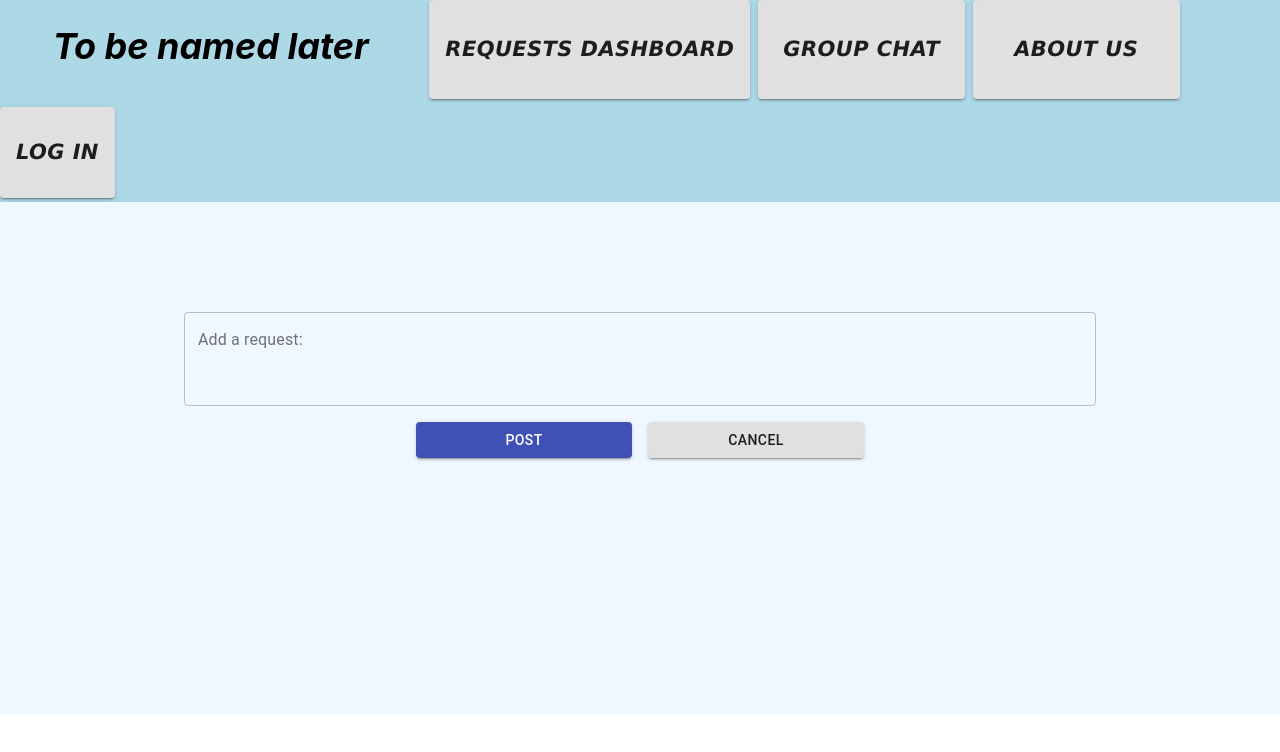
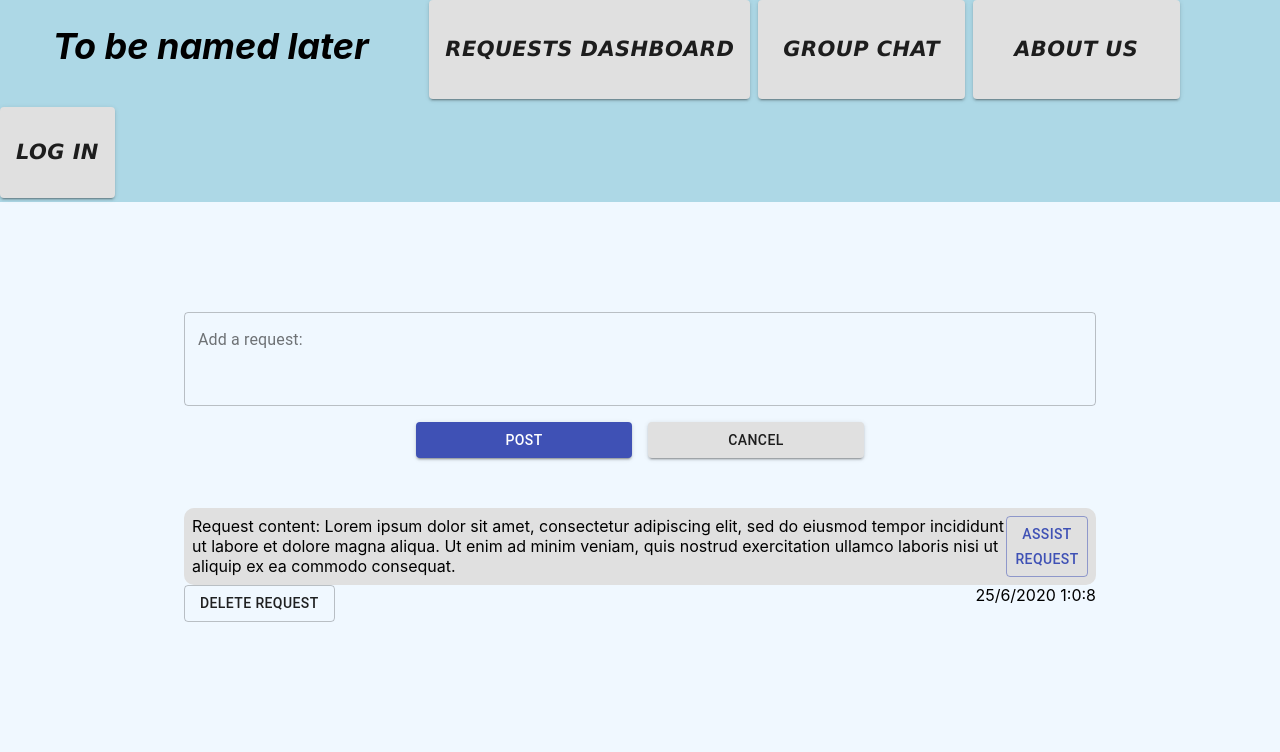
Before and after one commit to AlexsGan/PandemicVolunteers, a React (Create React App) app: page /Requests in a window 1280 px wide. Shown: the top 752 px of the page. Built offline with nearby package versions, Linux system fonts and the light colour scheme.

Commit message:
added display username in group chat

```diff
--- a/src/components/GroupChat/index.js
+++ b/src/components/GroupChat/index.js
@@ -53,8 +53,19 @@ class GroupChat extends React.Component {
 
   createTasks(item) { // output message
     return <Box>
+      <br />
+      <br />
+      <Grid container spacing={1}>
+        <Grid item xs={2}>
           <Box
-        className="posted-chats"
+            bgcolor="grey.300"
+            borderRadius={20}
+          >
+            <b>Username</b>
+          </Box>
+        </Grid>
+        <Grid item xs={8}>
+          <Box
             component="span"
             display="flex"
             bgcolor="grey.300"
@@ -70,10 +81,12 @@ class GroupChat extends React.Component {
             Delete msg
         </Button>
           <Box
-        style={{float: "right"}}
+            style={{ float: "right" }}
           >
             {item.date}
           </Box>
+        </Grid>
+      </Grid>
     </Box>
   }
 
@@ -158,11 +171,10 @@ class GroupChat extends React.Component {
                 </Button>
                   </Grid>
                 </Grid>
-
-                <Container className="message-entry" maxWidth="sm">
+              </Container>
+              <Container className="message-entry" maxWidth="md">
                 {/* output new message */}
                 {this.state.messageList.map(this.createTasks)}
-
                 {/* the Box below is hardcoded: will be removed when back-end is implemented */}
                 {/* <Box
                     className="posted-chats"
@@ -180,7 +192,7 @@ class GroupChat extends React.Component {
                   </Box> */}
               </Container>
 
-              </Container>
+
             </Container>
           </Grid>
 
--- a/src/components/GroupChat/styles.css
+++ b/src/components/GroupChat/styles.css
@@ -9,8 +9,6 @@
 
 .posted-chats {
     display: 'flex';
-    margin-top: 50px;
-    margin-bottom: 0px;
 }
 
 .message-time {
--- a/src/components/Requests/index.js
+++ b/src/components/Requests/index.js
@@ -20,6 +20,7 @@ class Requests extends React.Component {
       // province: '',
       messageList: [],
       redirect: false,
+      firstTime: true,
     }
 
     this.clearData = this.clearData.bind(this)
@@ -106,7 +107,62 @@ class Requests extends React.Component {
     });
   }
 
-  onSubmit(e) {
+  hardCodedExample() {
+    if (this.state.firstTime) {
+      this.state.firstTime = false;
+
+      this.state.hardCodedMsg = ' Request content: Lorem ipsum dolor sit amet, consectetur adipiscing elit, sed do eiusmod tempor incididunt ut labore et dolore magna aliqua. Ut enim ad minim veniam, quis nostrud exercitation ullamco laboris nisi ut aliquip ex ea commodo consequat.'
+      var date = new Date().getDate(); //Current Date
+      var month = new Date().getMonth() + 1; //Current Month
+      var year = new Date().getFullYear(); //Current Year
+      var hours = new Date().getHours(); //Current Hours
+      var min = new Date().getMinutes(); //Current Minutes
+      var sec = new Date().getSeconds(); //Current Seconds
+
+      var newRequest = {
+        text: this.state.hardCodedMsg,
+        key: Date.now(),
+        date: date + '/' + month + '/' + year + ' ' + hours + ':' + min + ':' + sec,
+      };
+      this.state.messageList = [newRequest]
+      // this.setState({
+      //   messageList: [newRequest, ...this.state.messageList],
+      // });
+      return <Box>
+        <Box
+          className="posted-chats"
+          component="span"
+          display="flex"
+          bgcolor="grey.300"
+          borderRadius={10}
+          p={1}
+        >
+          {newRequest.text}{""}
+          <Button
+            variant="outlined"
+            onClick={() => this.assistRequest(newRequest.key)}
+            color="primary"
+          >
+            Assist Request
+        </Button>
+        </Box>
+        <Button
+          variant="outlined"
+          onClick={() => this.deleteRequest(newRequest.key)}
+        >
+          Delete request
+        </Button>
+        <Box
+          style={{ float: "right" }}
+        >
+          {newRequest.date}
+        </Box>
+      </Box>
+    }
+  }
+
+  onSubmit(e) { // the person who clicked
+    console.log("onSubmit() called")
     e.preventDefault();
     if (this.handleValidation()) {
       //alert("Form submit")
@@ -180,6 +236,9 @@ class Requests extends React.Component {
             {/* add requests */}
             {this.state.messageList.map(this.createTasks)}
 
+            {/* The request below is hard coded */}
+            {this.hardCodedExample()}
+            {console.log(this.state.messageList)}
           </Container>
         </Container>
       </div>
```
Lines whose indentation alone changed are shown as unchanged.
